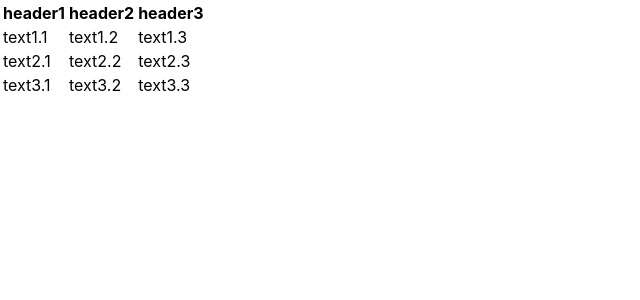
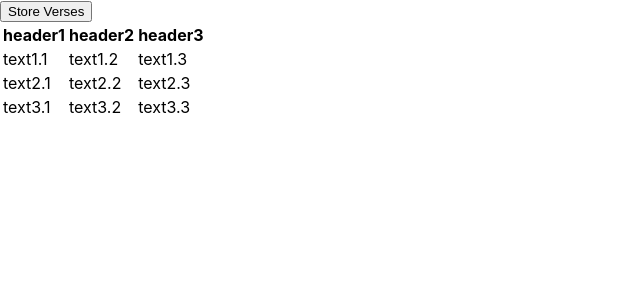
Before and after one commit to CodeWarrior-debug/plenary-engager, a React (Create React App) app: page / in a window 1280 px wide. Shown: the top 300 px of the page, without its empty margins (0-640 px from the left). Built offline with nearby package versions, Linux system fonts and the light colour scheme.

Commit message:
feeding table in

```diff
--- a/src/pages/test.js
+++ b/src/pages/test.js
@@ -24,7 +24,11 @@ const Button = () => {
 
   return (
         <>
-    <Button />
+
+    <button onClick={storeItems}>
+        Store Verses
+      </button>
+
       <table id="mytab1">
   <thead>
     <tr>
```
